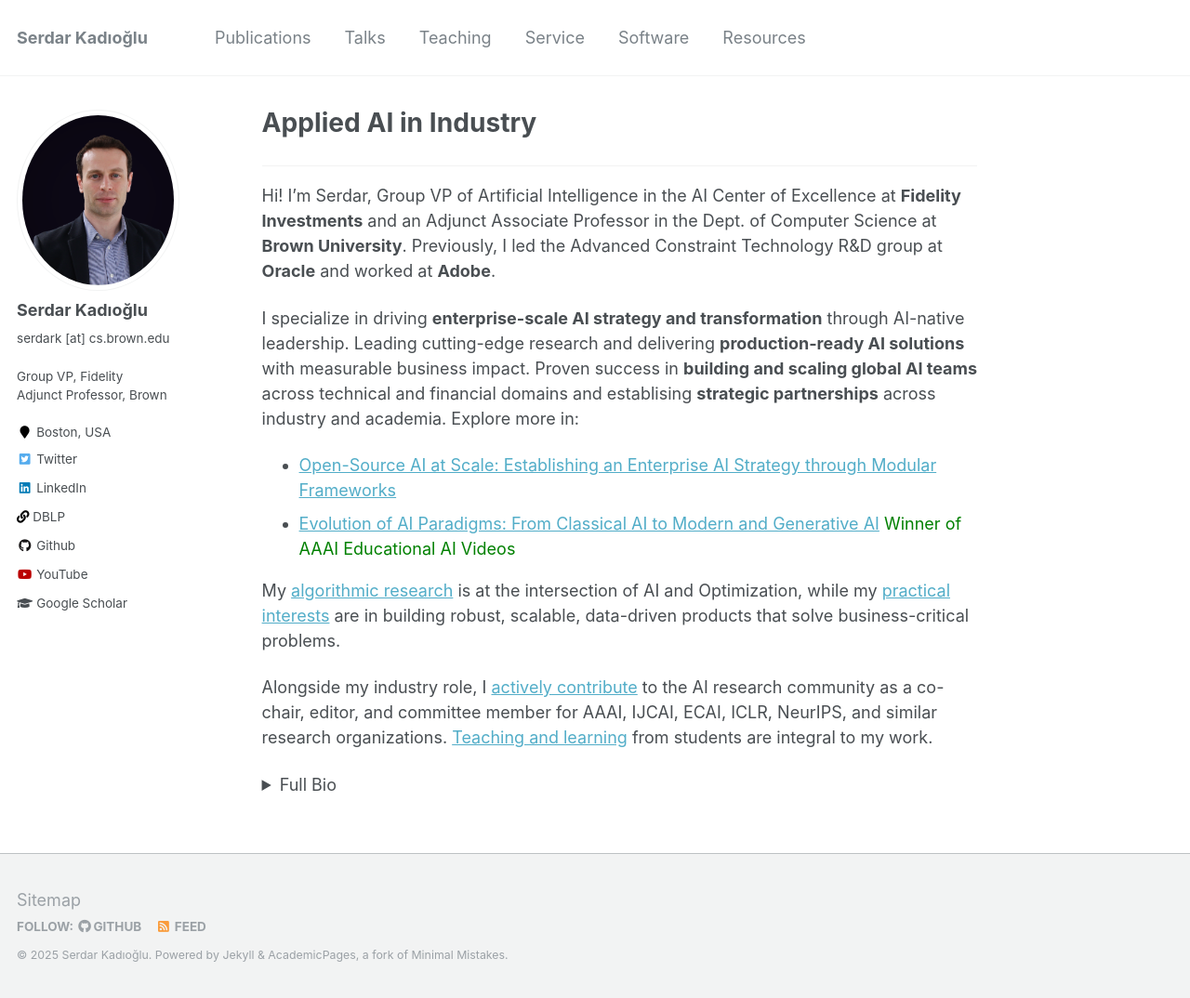
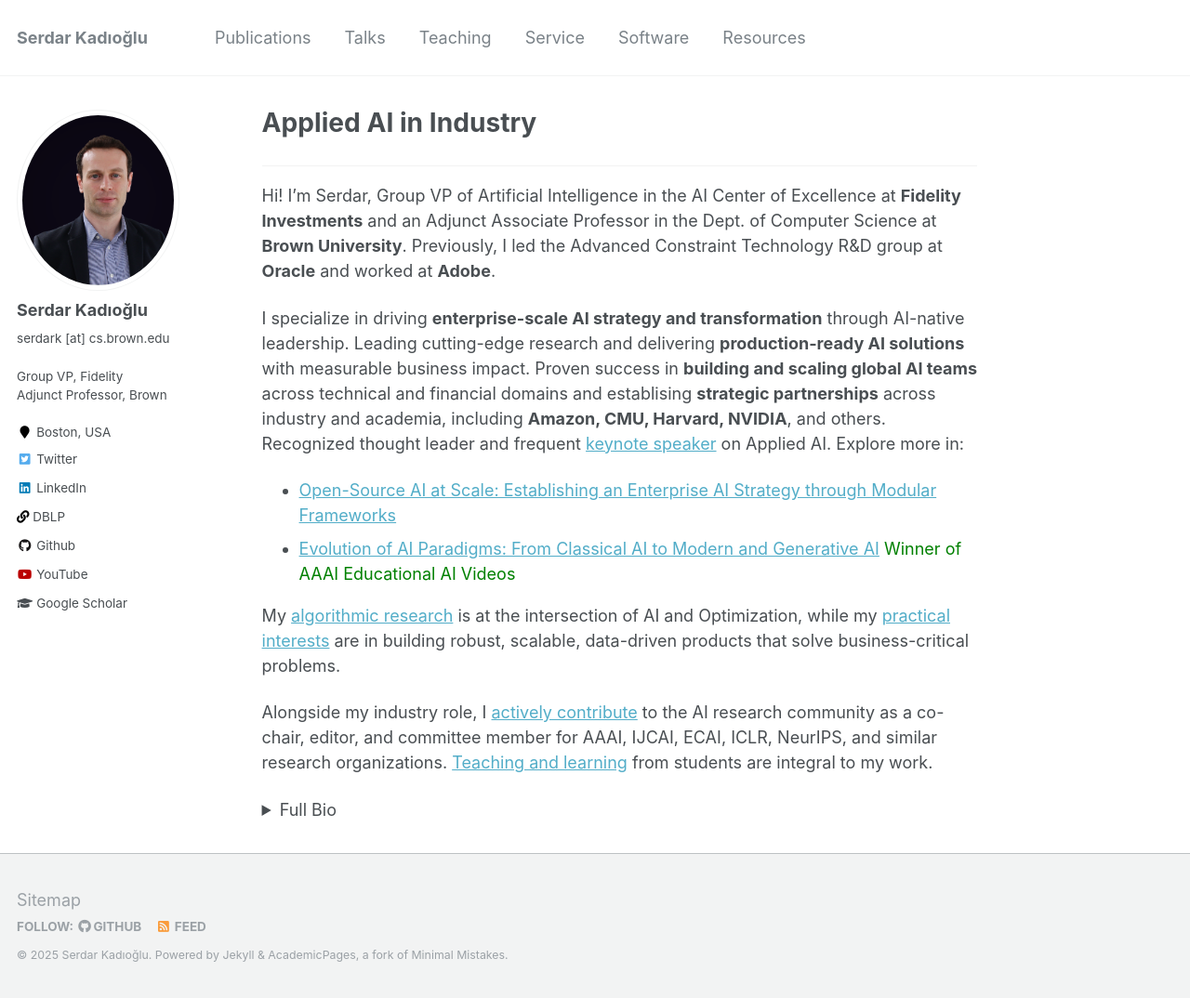
Before and after one commit to skadio/skadio.github.io, a Jekyll site: the page built from _pages/about.md, in a window 1280 px wide and 1074 px high. Shown: the whole window at 93% size. Built offline with Jekyll 4.4.1, drawn with Linux system fonts in a browser that asks for light colours.

Commit message:
Update about.md

```diff
--- a/_pages/about.md
+++ b/_pages/about.md
@@ -16,7 +16,7 @@ https://www.oracle.com/artificial-intelligence
 
 Hi! I'm Serdar, Group VP of Artificial Intelligence in the AI Center of Excellence at **Fidelity Investments** and an Adjunct Associate Professor in the Dept. of Computer Science at **Brown University**. Previously, I led the Advanced Constraint Technology R&D group at **Oracle** and worked at **Adobe**.
 
-I specialize in driving **enterprise-scale AI strategy and transformation** through AI-native leadership. Leading cutting-edge research and delivering **production-ready AI solutions** with measurable business impact. Proven success in **building and scaling global AI teams** across technical and financial domains and establising **strategic partnerships** across industry and academia. Explore more in:
+I specialize in driving **enterprise-scale AI strategy and transformation** through AI-native leadership. Leading cutting-edge research and delivering **production-ready AI solutions** with measurable business impact. Proven success in **building and scaling global AI teams** across technical and financial domains and establising **strategic partnerships** across industry and academia, including **Amazon, CMU, Harvard, NVIDIA**, and others. Recognized thought leader and frequent [keynote speaker](https://skadio.github.io/talks/) on Applied AI. Explore more in:
 
 * [Open-Source AI at Scale: Establishing an Enterprise AI Strategy through Modular Frameworks](https://onlinelibrary.wiley.com/doi/epdf/10.1002/aaai.70032)
 * [Evolution of AI Paradigms: From Classical AI to Modern and Generative AI](https://www.youtube.com/watch?v=8SMmjBQ40YE&list=PL3kNflhPEzie9ivF8N_Z3Ac4d4Sum8iVz&index=3) <span style="color:green">Winner of AAAI Educational AI Videos</span>
@@ -24,7 +24,6 @@ I specialize in driving **enterprise-scale AI strategy and transformation** thro
 My [algorithmic research](https://skadio.github.io/publications/) is at the intersection of AI and Optimization, while my [practical interests](https://skadio.github.io/software/) are in building robust, scalable, data-driven products that solve business-critical problems.
 
 Alongside my industry role, I [actively contribute](https://skadio.github.io/service/) to the AI research community as a co-chair, editor, and committee member for AAAI, IJCAI, ECAI, ICLR, NeurIPS, and similar research organizations. [Teaching and learning](https://skadio.github.io/teaching/) from students are integral to my work.
-
 
 <!--
 Our applied science group focuses on Generative AI for Content, Recommender Systems for Personalization, Marketing Campaign Optimization for Lead Generation, and Responsible AI. We are involved from ideation to productionization across i) digital channels for external users over the web, mobile, email, and conversational agents, and ii) live channels for internal associates over the regional centers and branches.
```
Also changed, not shown: other parts of _pages/about.md (+1 -1 lines).
